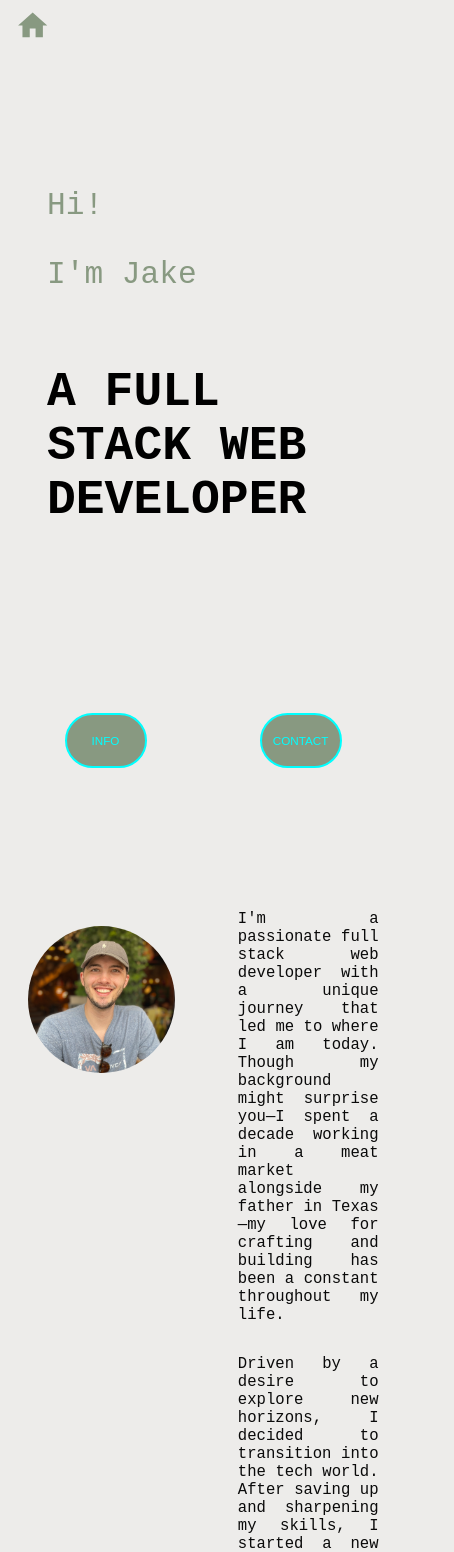
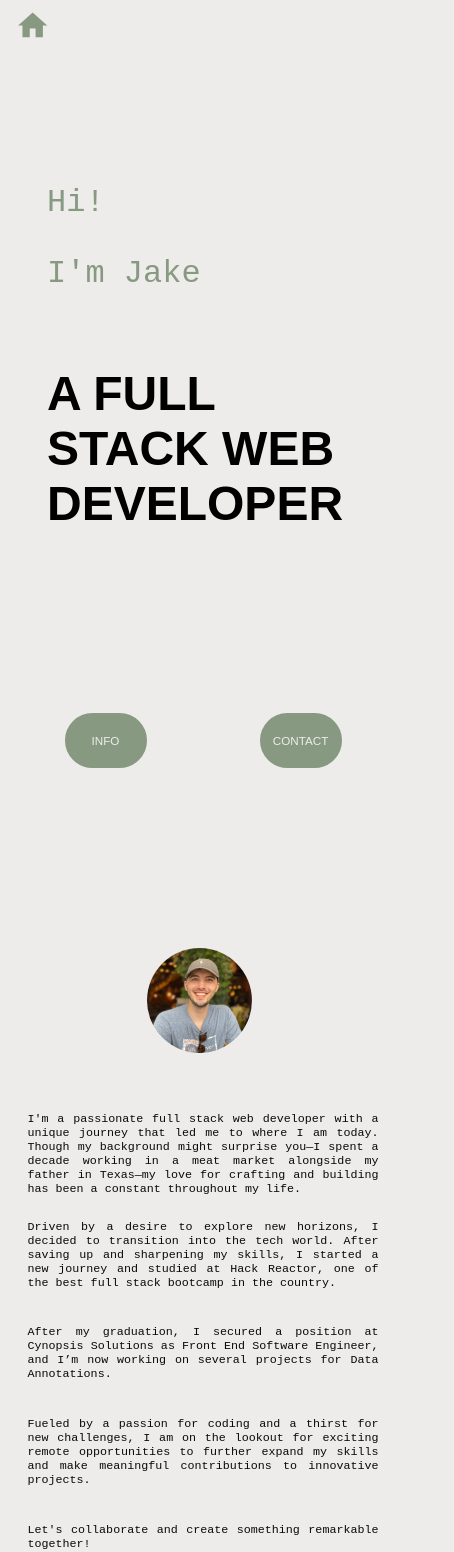
Before and after one commit to smilinjake/PortfolioWebsite, a React (Create React App) app: page / in a window 390 px wide. Shown: the top 1552 px of the page, 454 px wide, since content can reach past the window. Built offline with nearby package versions, Linux system fonts and the light colour scheme.

Commit message:
adjusting css for mobile

```diff
--- a/src/App.css
+++ b/src/App.css
@@ -100,6 +100,9 @@ h2 {
   /* font-size: 4.5vw; */
   color: black;
   font-size: 3em;
+}
+h2.Typography {
+  font-family: Arial, Helvetica, sans-serif;
 }
 
 h3 {
@@ -300,19 +303,33 @@ strong {
 
 .InfoRow {
   display: flex;
-  flex-direction: row;
-  justify-content: space-around;
+  /* flex-wrap: wrap; */
+  /* justify-content: space-around; */
 }
 
 img {
-  margin-top: 2em;
-  width: 70%;
+  /* margin-top: 2em; */
+  /* margin-bottom: 2em; */
+  width: 100%;
   border-radius: 50%;
 }
 
+.LeftSide {
+  display: flex;
+  justify-content: center;
+  align-items: center;
+  width: 250px;
+  height: 250px;
+  margin-right: 2%;
+  /* margin-bottom: 2em; */
+  /* flex: 0 1 auto; */
+}
+
 .RightSide {
-  width: 80%;
   display: flex;
+  width: fit-content;
+  min-width: 50%;
+  /* flex: 1 0 100%; */
   flex-direction: column;
   justify-content: space-around;
 }
@@ -551,7 +568,7 @@ img {
 
 @media screen and (max-width: 479px) {
   /* start of phone styles */
-  .BlueBox {
+  /* .BlueBox {
     background-color: aqua;
     display: flex;
     flex-direction: column;
@@ -559,9 +576,9 @@ img {
     align-items: center;
     align-self: center;
     height: 7vh;
-  }
+  } */
 
-  .BlueBoxInfo {
+  /* .BlueBoxInfo {
     background-color: aqua;
     display: flex;
     flex-direction: column;
@@ -569,25 +586,66 @@ img {
     align-items: center;
     align-self: center;
     height: 7vh;
-  }
+  } */
 
-  .BlueBoxContact {
+  /* .BlueBoxContact {
     display: flex;
     flex-direction: column;
     justify-content: center;
     background-color: aqua;
     height: 7vh;
+  } */
+  #ContactSection {
+    margin-top: 15dvh;
   }
 
+  .InfoRow {
+    display: flex;
+    flex-direction: column;
+    justify-content: center;
+    align-items: center;
+  }
+  .LeftSide {
+    width: 30%;
+    height: 200px;
+  }
   a {
-    font-size: 4vw;
+    font-size: 3vw;
+  }
+  path {
+    height: 100%;
+    width: 100%;
+  }
+  #ContactSection {
+    display: flex;
+    flex-direction: column;
+  }
+  p.Typography {
+    font-size: 3vw;
+  }
+  h1.Typography {
+    font-size: 2em;
+    /* display: none; */
+  }
+  .Left-Side {
+    display: none;
+  }
+  .Right-Side {
+    display: flex;
+    flex-direction: column;
+    /* align-items: center; */
+    width: fit-content;
+    padding-left: 15%;
+    padding-right: 20%;
   }
   .LinkedinBlock {
     margin-right: 5vw;
+    height: 70px;
   }
 
   .IconBubble {
     margin-right: 5vw;
+    height: 70px;
   }
 
   .TypographyBolder {
@@ -595,7 +653,7 @@ img {
   }
 
   .HomeNavButton {
-    border: 2px solid aqua;
+    border: 2px solid #889981;
     border-radius: 500px;
     display: flex;
     height: 6vh;
@@ -614,7 +672,7 @@ img {
     padding-bottom: 0.75vh;
     padding-left: 1vw;
     padding-right: 1vw;
-    color: aqua;
+    color: #edecea;
   }
 
   h1 {
@@ -633,26 +691,6 @@ img {
   p {
     font-size: 4vw;
   }
-
-  .BoardContainer {
-    width: 80%;
-    height: 80%;
-  }
-
-  .ChessSection {
-    width: 100vw;
-    height: 70vh;
-  }
-
-  .GreySquare {
-    height: 12.5%;
-    width: 12.5%;
-  }
-
-  .WhiteSquare {
-    height: 12.5%;
-    width: 12.5%;
-  }
 }
 
 @keyframes App-logo-spin {
--- a/src/index.css
+++ b/src/index.css
@@ -10,3 +10,9 @@ code {
   font-family: source-code-pro, Menlo, Monaco, Consolas, "Courier New",
     monospace;
 }
+
+/* @media screen and (max-width: 479px) {
+  body {
+    width: 40;
+  }
+} */
```
Also changed, not shown: src/Components/InfoSection.js (+0 -9 lines).
